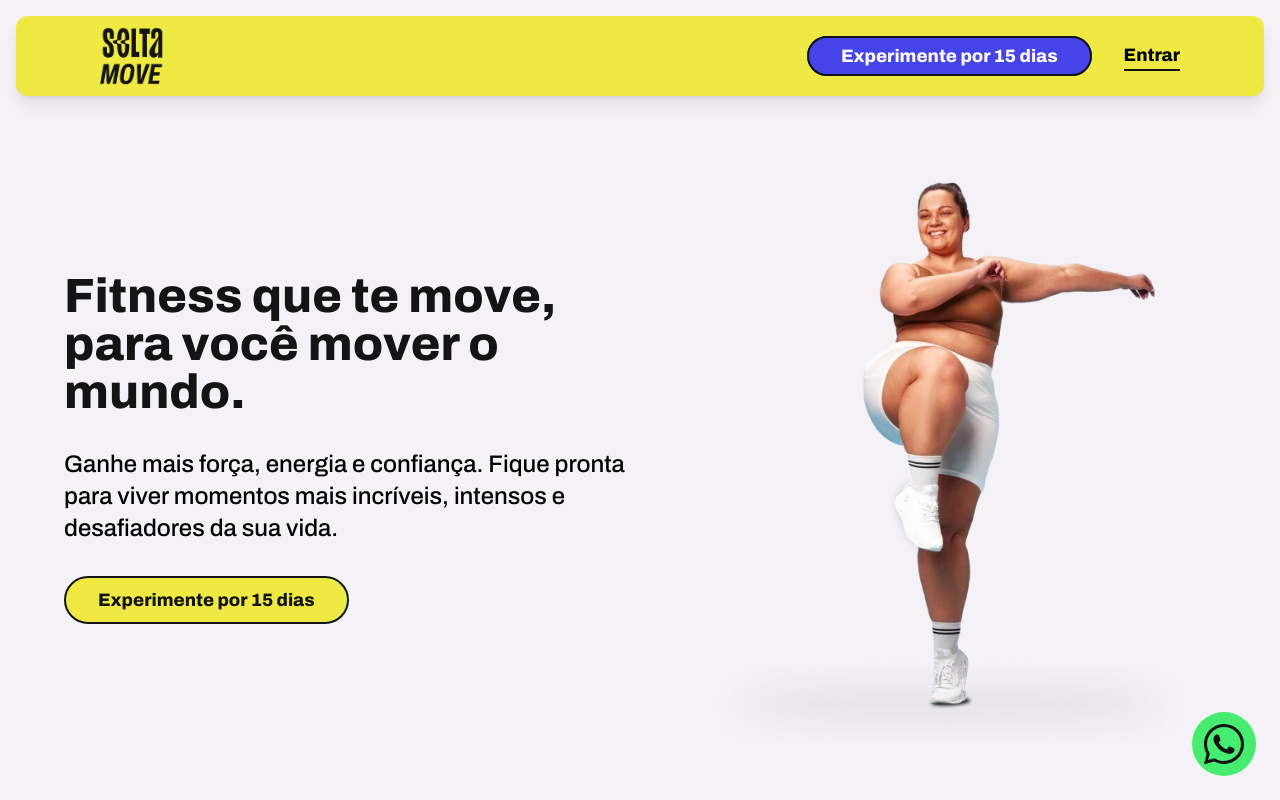
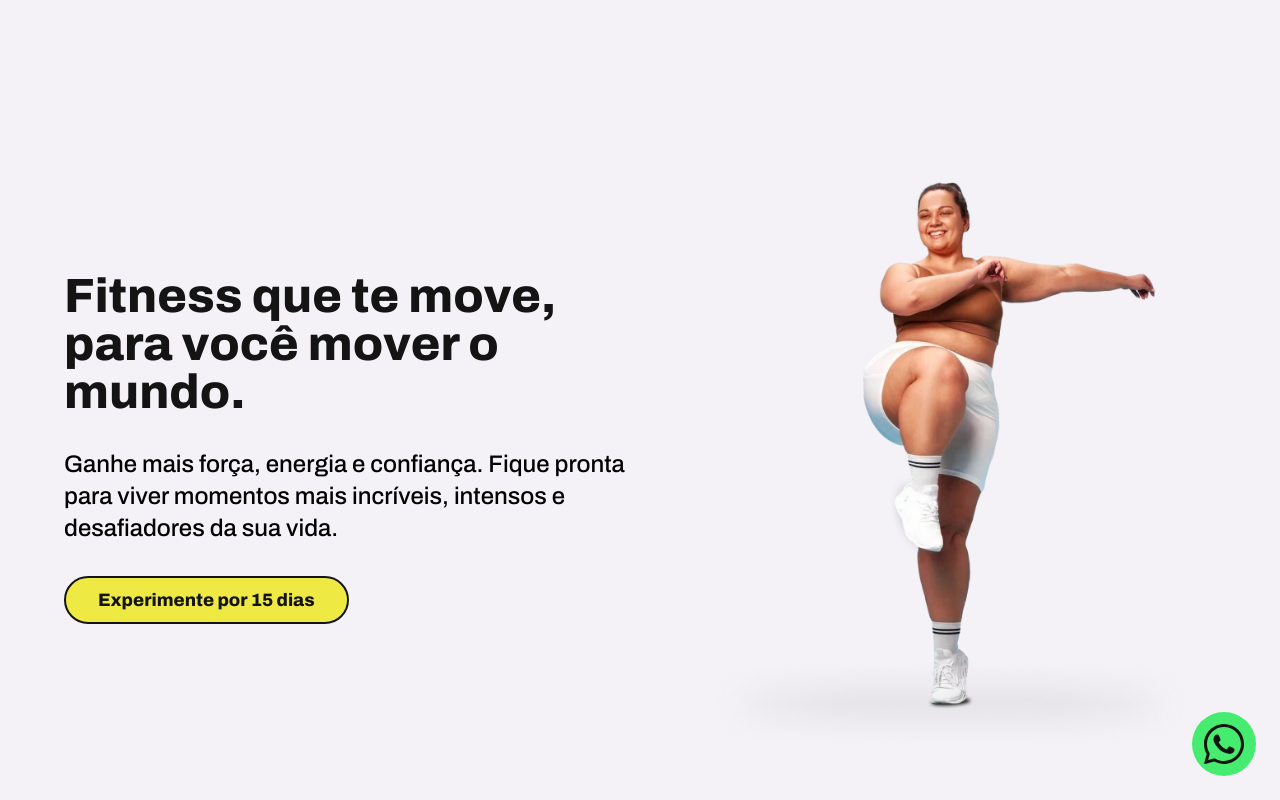
Before and after one commit to MarianaPiovezan/solta-move, a React (Vite) app: page / in a window 1280 px wide. Shown: the top 800 px of the page. Built offline with nearby package versions, Linux system fonts and the light colour scheme.

Commit message:
test: build

```diff
--- a/src/App.jsx
+++ b/src/App.jsx
@@ -1,5 +1,5 @@
 import { BtnWatsapp } from "./components/BtnWhatsapp"
-import { Header } from "./components/Header"
+// import { Header } from "./components/header"
 import { Footer } from "./components/Footer"
 import { Activities } from "./components/LandingPage/Activities"
 import { Advantages } from "./components/LandingPage/Advantages"
@@ -14,7 +14,6 @@ function App() {
 
   return (
     <>
-   <Header/>
    <BtnWatsapp/>
    <Hero/>
    <Welcome/>
```
